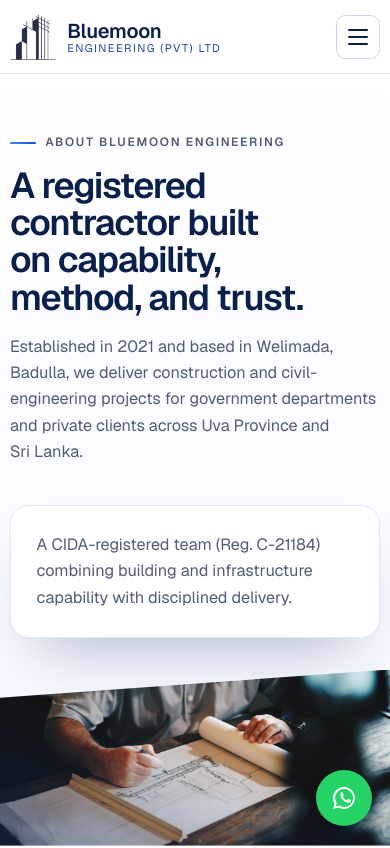
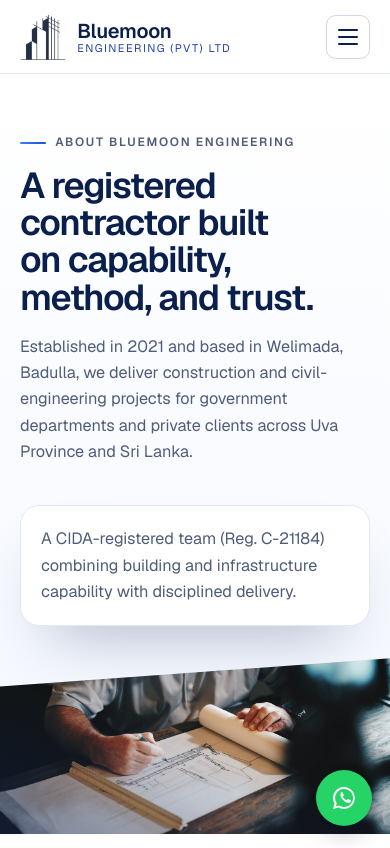
Before and after one commit to RizAhd/Bluemoon-Private-limited-Website, a Next.js app: page /about in a window 390 px wide. Shown: the top 848 px of the page. Built offline with nearby package versions, Linux system fonts and the light colour scheme.

Commit message:
style(layout): 20px phone gutters and calmer section spacing

```diff
--- a/app/globals.css
+++ b/app/globals.css
@@ -89,8 +89,8 @@
   --shadow-sm: 0 4px 16px -6px rgba(11, 31, 77, 0.12);
   --shadow-soft: 0 22px 48px -26px rgba(11, 31, 77, 0.28);
   --shadow-lift: 0 34px 64px -30px rgba(11, 31, 77, 0.34);
-  --container: min(1240px, calc(100% - clamp(1.25rem, 5vw, 5rem)));
-  --section-space: clamp(3.5rem, 8vw, 9rem);
+  --container: min(1240px, calc(100% - 2 * clamp(1.25rem, 5vw, 5rem)));
+  --section-space: clamp(4rem, 3rem + 4vw, 6rem);
   /* type scale: small UI steps (headings use their own fluid clamps) */
   --text-label: 0.6875rem; /* 11px uppercase labels and chips */
   --text-xs: 0.75rem; /* 12px meta, badges */
@@ -264,7 +264,7 @@ p {
 /* ---------- section heading ---------- */
 .section-heading {
   max-width: 64ch;
-  margin-bottom: 3rem;
+  margin-bottom: clamp(1.75rem, 3vw, 3rem);
 }
 .section-heading__top {
   display: flex;
@@ -1328,7 +1328,7 @@ p {
 .form-grid {
   display: grid;
   grid-template-columns: repeat(2, minmax(0, 1fr));
-  gap: 1.1rem;
+  gap: 1rem 1.1rem;
   margin-bottom: 1.25rem;
 }
 .field {
@@ -1372,7 +1372,10 @@ p {
 .field__error {
   font-size: var(--text-xs);
   color: var(--color-danger);
-  min-height: 1rem;
+}
+.field__error:empty {
+  /* stays in the a11y tree for aria-live, but takes no space or gap */
+  position: absolute;
 }
 .form-feedback {
   font-size: var(--text-md);
@@ -2564,6 +2567,9 @@ body.nav-open .wa-fab {
   .hero__badge {
     left: 0.75rem;
   }
+  .surface-card {
+    padding: 1.25rem;
+  }
 }
 @media (max-width: 440px) {
   .btn {
```
